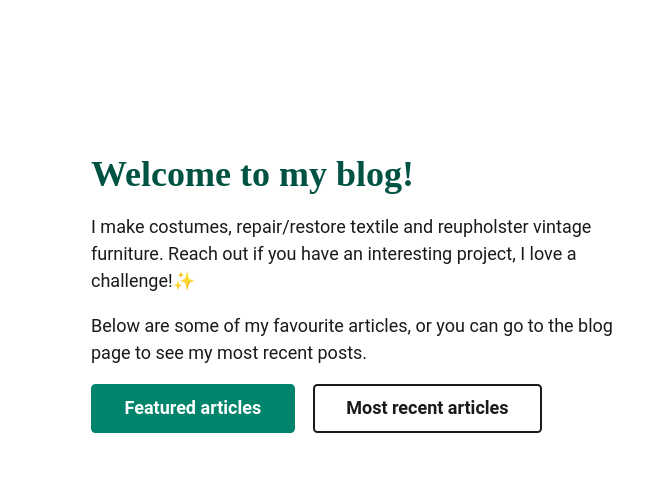
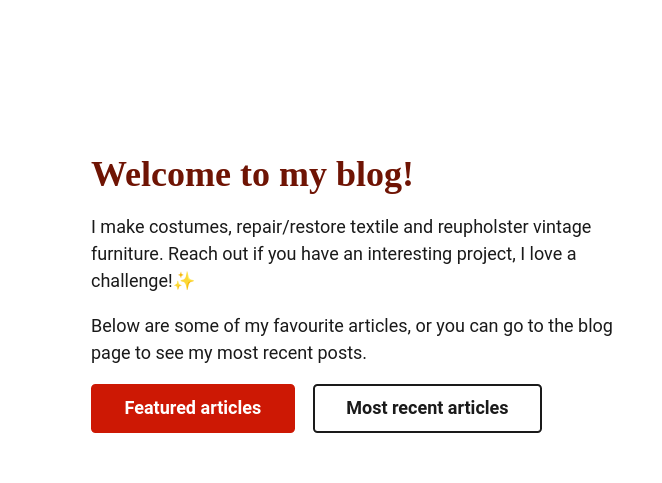
Before and after one commit to tomasgons/DaisyLeeBlog, an Eleventy site: page src/index.njk in a window 1280 px wide. Shown: the part 165-648 px from the top of the page, 0-662 px from the left. Built offline with nearby package versions, Linux system fonts and the light colour scheme; Eleventy itself is replaced by a stand-in of ours; files that its build step writes are made by us from their sources.

Commit message:
Update style.css

```diff
--- a/src/style.css
+++ b/src/style.css
@@ -12,10 +12,10 @@
   --fw-700: 700;
   --fw-900: 900;
 
-  --clr-primary-200: hsla(169, 70%, 95%, 1);
-  --clr-primary-300: hsla(169, 100%, 39%, 1);
-  --clr-primary-400: hsla(169, 100%, 26%, 1);
-  --clr-primary-500: hsla(169, 100%, 16%, 1);
+  --clr-primary-200: rgb(254, 236, 247);
+  --clr-primary-300: rgb(255, 33, 8);
+  --clr-primary-400: rgb(205, 24, 4);
+  --clr-primary-500: rgb(111, 20, 4);
 
   --clr-neutral-100: hsla(0, 0%, 100%, 1);
   --clr-neutral-300: hsla(0, 0%, 50%, 1);
```
